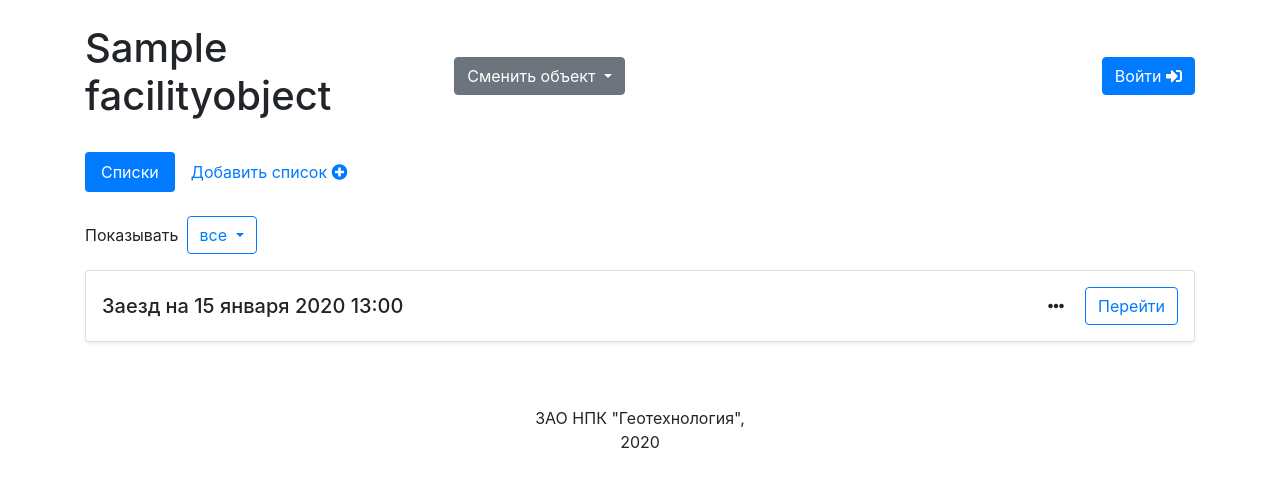
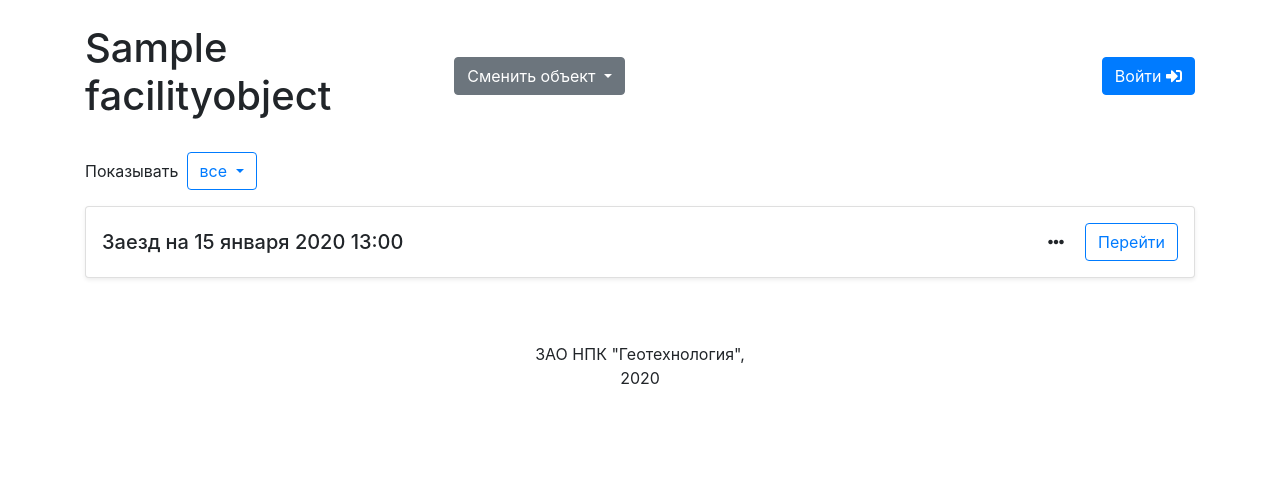
Before and after one commit to privategspot/movementcontrol, a Django app: a page that uses main/templates/main/movement-lists/movement-lists.html in a window 1280 px wide. Shown: the top 487 px of the page. Run offline with Django 3.2, Linux system fonts and the light colour scheme; tables that the repository leaves empty hold one stand-in row (values such as "Sample post"); some libraries are stand-ins or nearby versions.

Commit message:
Add buttons were hidden for users without required permissions

```diff
--- a/main/templates/main/movement-list-entries/movement-list-entries.html
+++ b/main/templates/main/movement-list-entries/movement-list-entries.html
@@ -31,6 +31,7 @@
       {% breadcrumbs links %}
 
       <ul class="nav nav-pills">
+        {% if perms.main.add_movemententry %}
         <li class="nav-item">
           <a class="nav-link active" href="{{ related_list.get_absolute_url }}">Записи</a>
         </li>
@@ -40,6 +41,7 @@
           <i class="fas fa-plus-circle"></i>
           </a>
         </li>
+        {% endif %}
         <li class="nav-item btn-group ml-auto" role="group">
           <a
           class="btn btn-outline-primary"
--- a/main/templates/main/movement-lists/movement-lists.html
+++ b/main/templates/main/movement-lists/movement-lists.html
@@ -22,7 +22,8 @@
       </ul>
       {% endif %}
       </div>
-      <div class="col-md-12">
+      {% if perms.main.add_movementlist %}
+      <div class="col-md-12 mb-4">
         <ul class="nav nav-pills">
           <li class="nav-item">
             <a class="nav-link active" href="{{ related_facility.get_absolute_url }}">Списки</a>
@@ -35,11 +36,12 @@
           </li>
         </ul>
       </div>
+      {% endif %}
     </nav>
   </header>
 
   <div class="row">
-    <div class="col-md dropdown show d-flex align-items-center mt-4">
+    <div class="col-md dropdown show d-flex align-items-center">
       <span class="mr-2">Показывать</span>
       <div>
         <a class="btn btn-outline-primary dropdown-toggle" href="#" role="button" id="dropdownMenuLink" data-toggle="dropdown" aria-haspopup="true" aria-expanded="false">
```
